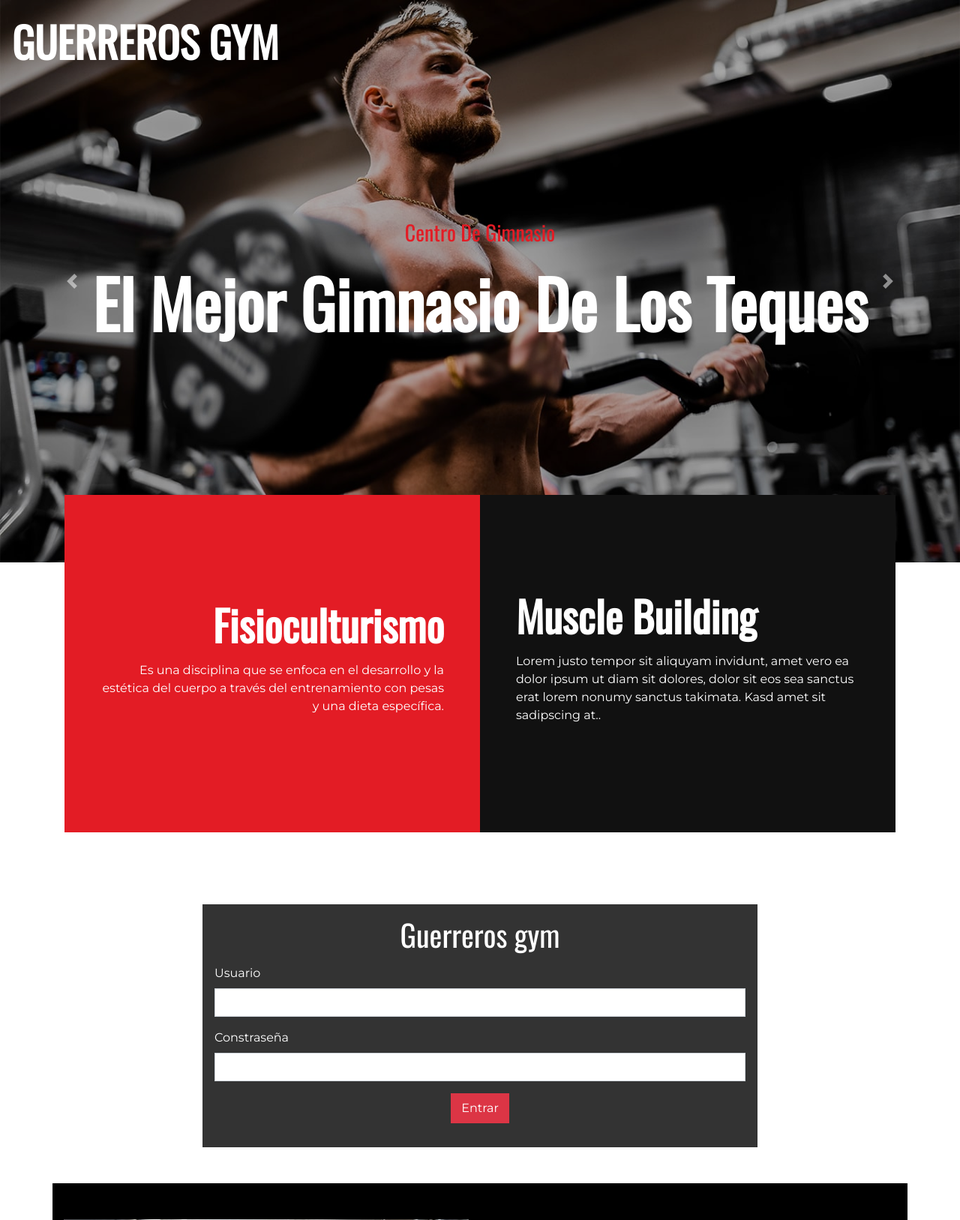
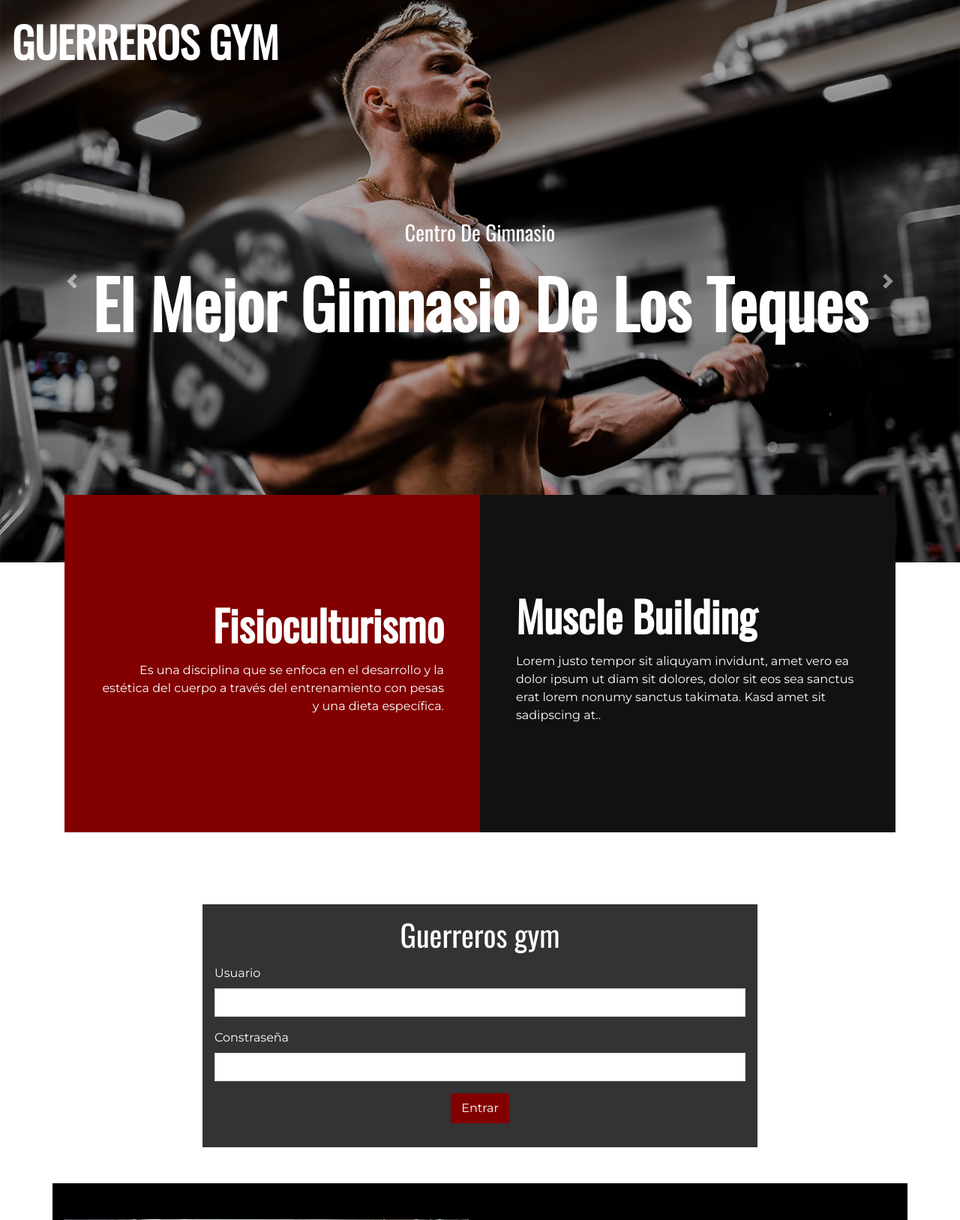
Before and after one commit to RicardoHtmlcssjs/proyecto_iuta, a Flask app: page / in a window 1280 px wide. Shown: the top 1627 px of the page at 75% size. Run offline with Flask 3, Linux system fonts and the light colour scheme; some libraries are stand-ins or nearby versions.

Commit message:
falta vivotinto

```diff
--- a/static/css/index.css
+++ b/static/css/index.css
@@ -15,3 +15,9 @@
 	text-shadow: 1px 1px 10px red;
 	font-size: 60px;
 }
+.color_vino{
+	background-color: #820000;
+}
+.letras_color{
+	color: #820000;
+}
--- a/templates/base.html
+++ b/templates/base.html
@@ -64,7 +64,7 @@
                 <div class="carousel-item active">
                     <img class="w-100" src="{{ url_for('static', filename='img/carousel-1.jpg') }}" alt="Image">
                     <div class="carousel-caption d-flex flex-column align-items-center justify-content-center">
-                        <h3 class="text-primary text-capitalize m-0">Centro de gimnasio</h3>
+                        <h3 class=" text-capitalize m-0 text-white">Centro de gimnasio</h3>
                         <h2 class="display-2 m-0 mt-2 mt-md-4 text-white font-weight-bold text-capitalize">El mejor gimnasio de los Teques</h2>
                     </div>
                 </div>
@@ -90,7 +90,7 @@
     <div class="container gym-class mb-5">
         <div class="row px-3">
             <div class="col-md-6 p-0">
-                <div class="gym-class-box d-flex flex-column align-items-end justify-content-center bg-primary text-right text-white py-5 px-5">
+                <div class="gym-class-box d-flex flex-column align-items-end justify-content-center  text-right text-white color_vino py-5 px-5">
                     <i class="flaticon-six-pack"></i>
                     <h3 class="display-4 mb-3 text-white font-weight-bold">Fisioculturismo</h3>
                     <p>
--- a/templates/index.html
+++ b/templates/index.html
@@ -25,7 +25,7 @@
                               </div>
                               <div class="d-flex mb-3">
                                 <div class="mx-auto">
-                                    <button type="submit" class="btn btn-danger">Entrar</button>
+                                    <button type="submit" class="btn color_vino text-white">Entrar</button>
                                 </div>
                               </div>
                               {% if log_error == 1 %}
@@ -48,7 +48,7 @@
             <div class="col-lg-6">
                 <img class="img-fluid mb-4 mb-lg-0" src="{{ url_for('static', filename='img/about.jpg') }}" alt="Image">
             </div>
-            <div class="col-lg-5 bg-primary">
+            <div class="col-lg-5 color_vino">
                 <h2 class="display-4 font-weight-bold mb-4 text-white">10 Years Experience</h2>
                 <p class="text-white">Labore vero lorem eos sed aliquy ipsum aliquy sed. Vero dolore dolore takima ipsum lorem rebum</p>
             </div>
@@ -59,7 +59,7 @@
     <!-- Class Timetable Start -->
     <div class="container gym-feature py-5">
         <div class="d-flex flex-column text-center mb-5">
-            <h4 class="text-primary font-weight-bold">Class Timetable</h4>
+            <h4 class="letras_color font-weight-bold">Class Timetable</h4>
             <h4 class="display-4 font-weight-bold">Working Hours and Class Time</h4>
         </div>
         <div class="tab-class">
```
